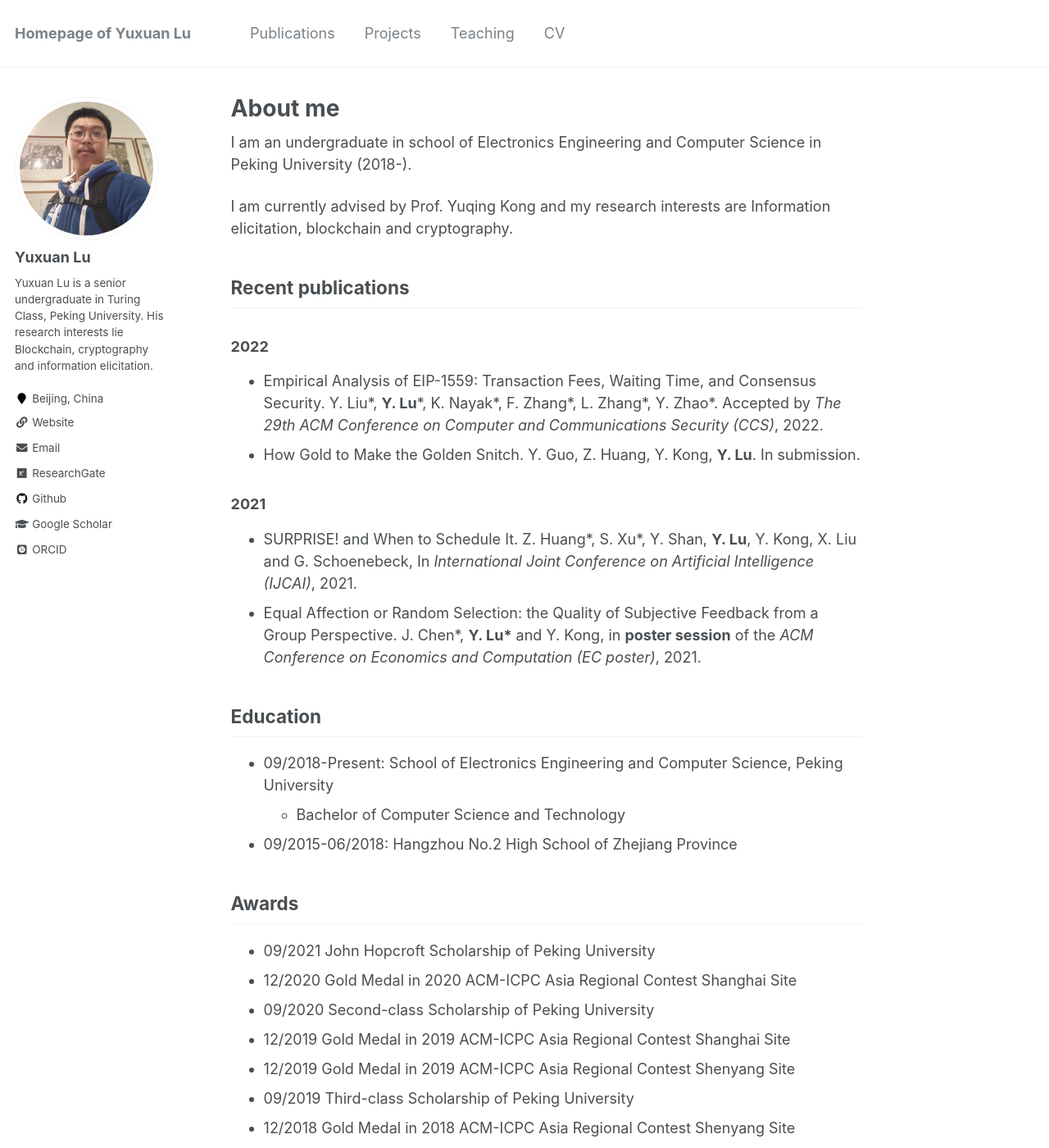
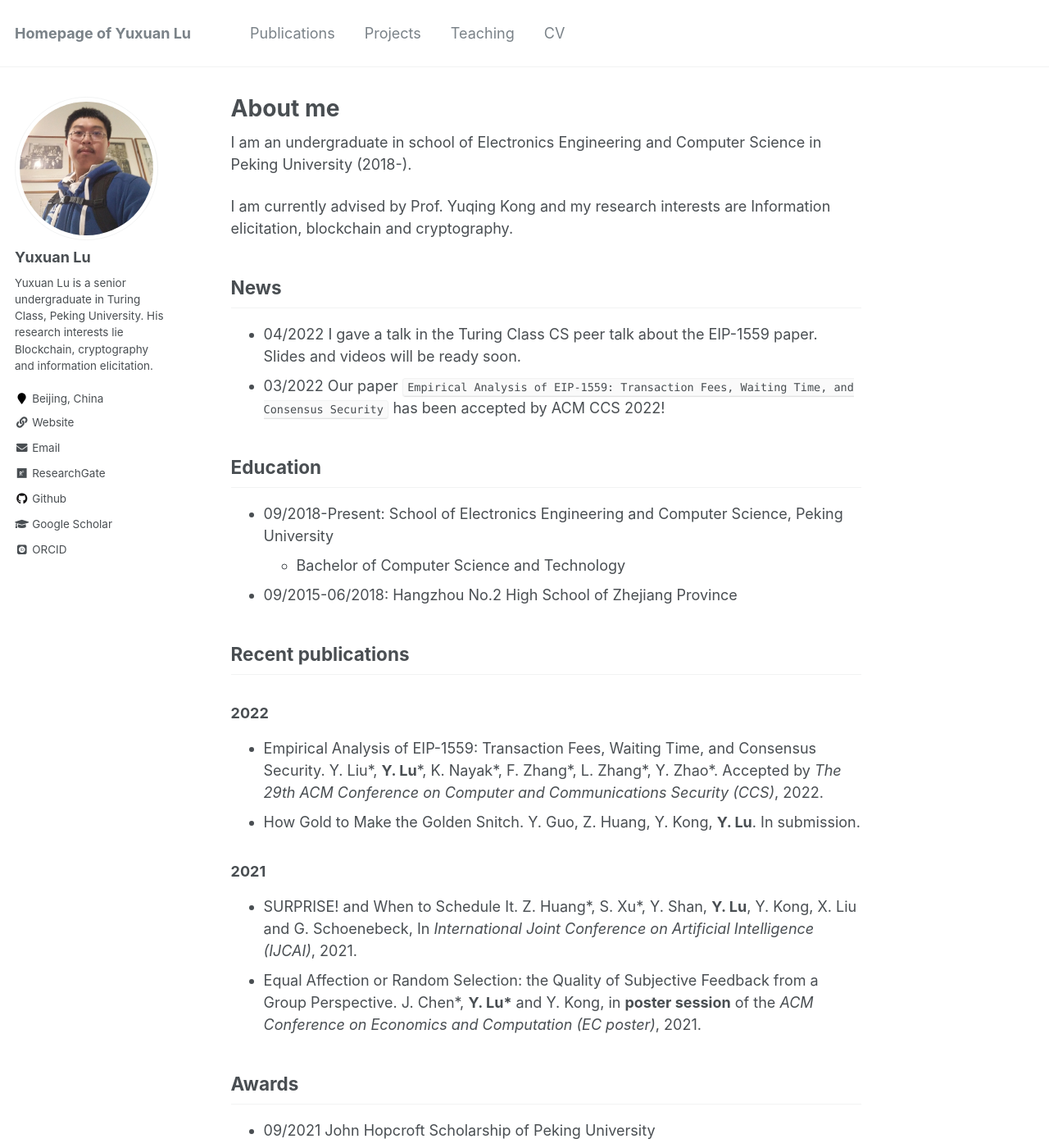
Before and after one commit to yx-lu/yx-lu.github.io, a Jekyll site: the page built from _pages/about.md, in a window 1280 px wide and 1400 px high. Shown: the whole window at 82% size. Built offline with Jekyll 4.4.1, drawn with Linux system fonts in a browser that asks for light colours; some web fonts are replaced; some of the changed text lies outside the part shown.

Commit message:
Update about.md

```diff
--- a/_pages/about.md
+++ b/_pages/about.md
@@ -12,7 +12,19 @@ I am an undergraduate in school of Electronics Engineering and Computer Science
 
 I am currently advised by Prof. Yuqing Kong and my research interests are Information elicitation, blockchain and cryptography.
 
+## News
+
+* 04/2022 I gave a talk in the Turing Class CS peer talk about the EIP-1559 paper. Slides and videos will be ready soon.
+* 03/2022 Our paper `Empirical Analysis of EIP-1559: Transaction Fees, Waiting Time, and Consensus Security` has been accepted by ACM CCS 2022!
+
+## Education
+
+* 09/2018-Present: School of Electronics Engineering and Computer Science, Peking University
+    * Bachelor of Computer Science and Technology
+* 09/2015-06/2018: Hangzhou No.2 High School of Zhejiang Province
+
 ## Recent publications
+
 ### 2022
 
 * Empirical Analysis of EIP-1559: Transaction Fees, Waiting Time, and Consensus Security. Y. Liu\*, **Y. Lu**\*, K. Nayak\*, F. Zhang\*, L. Zhang\*, Y. Zhao\*. Accepted by *The 29th ACM Conference on Computer and Communications Security (CCS)*, 2022.
```
Also changed, not shown: other parts of _pages/about.md (+0 -10 lines).
